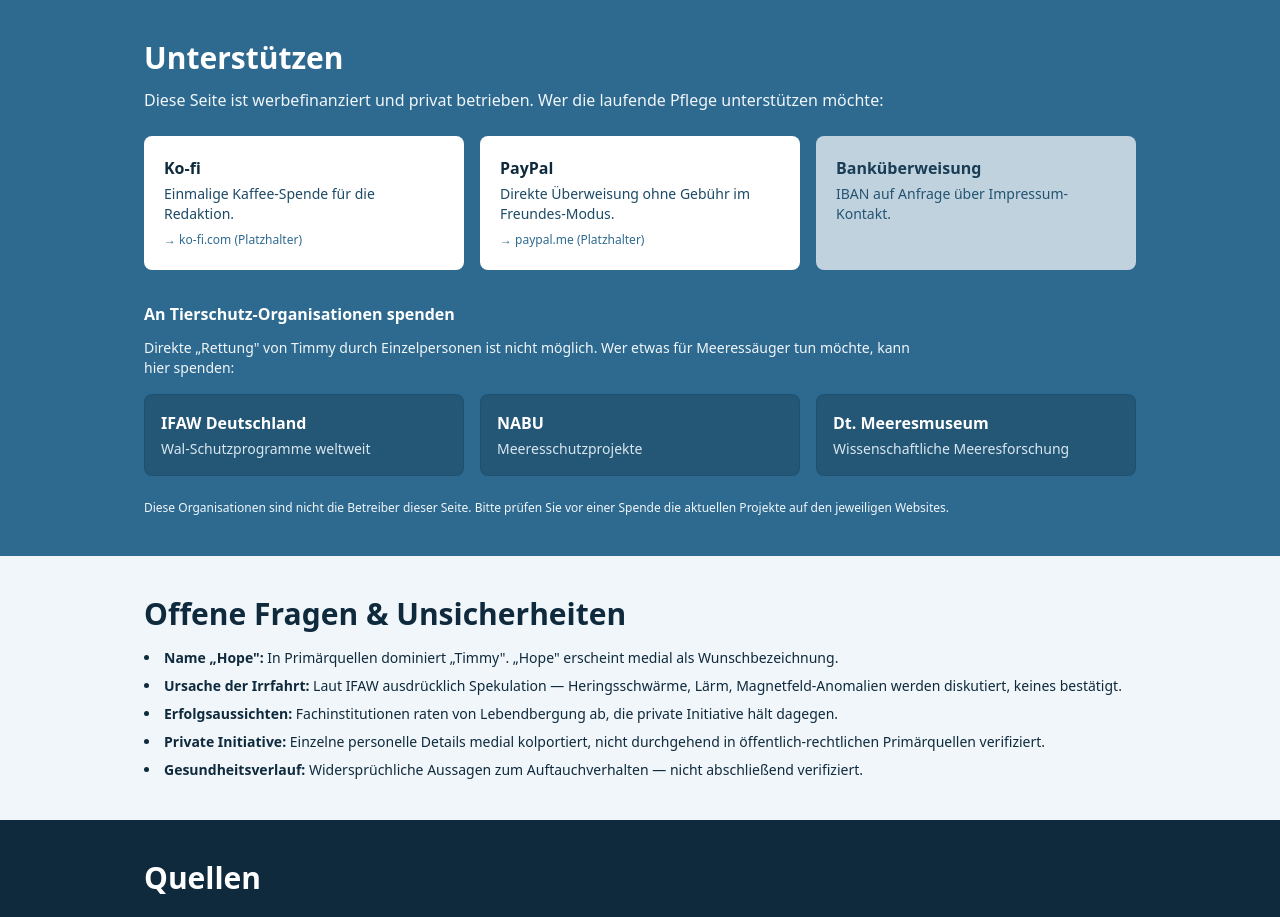
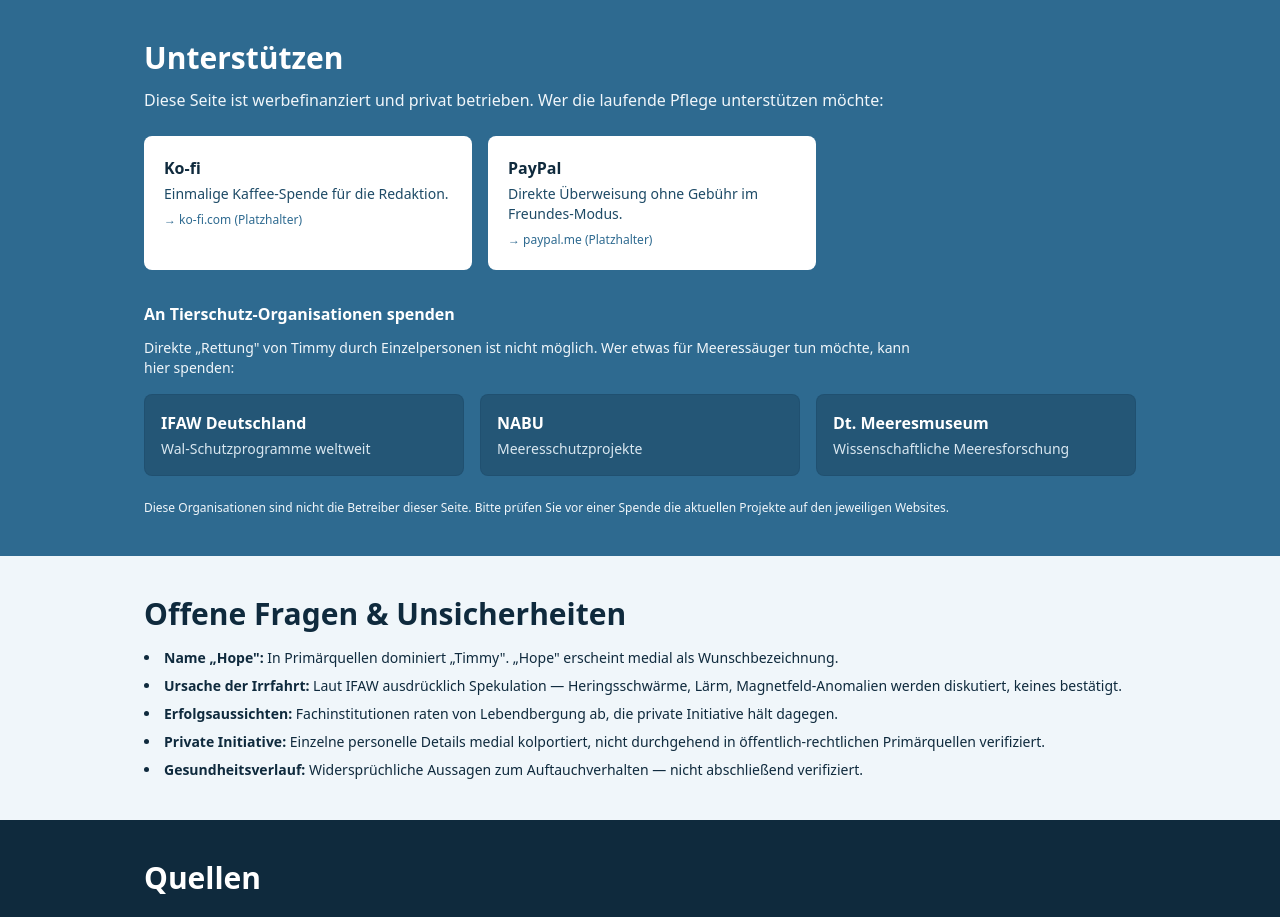
Before and after one commit to Chepe70/timmy-wal, a plain HTML site: page index.html in a window 1280 px wide. Shown: the part 6260-7177 px from the top of the page. Drawn offline with nearby package versions, Linux system fonts and the light colour scheme.

Commit message:
Banküberweisung aus Support-Sektion entfernt

```diff
--- a/index.html
+++ b/index.html
@@ -451,7 +451,7 @@
     <h2 class="text-2xl md:text-3xl font-bold mb-3">Unterstützen</h2>
     <p class="text-sea-50 mb-6 max-w-3xl">Diese Seite ist werbefinanziert und privat betrieben. Wer die laufende Pflege unterstützen möchte:</p>
 
-    <div class="grid grid-cols-1 md:grid-cols-3 gap-4 mb-8">
+    <div class="grid grid-cols-1 md:grid-cols-2 gap-4 mb-8 max-w-2xl">
       <a href="https://ko-fi.com/KOFI_USERNAME_PLACEHOLDER" class="block bg-white text-sea-900 rounded-lg p-5 hover:shadow-lg transition" rel="noopener">
         <h3 class="font-semibold mb-1">Ko-fi</h3>
         <p class="text-sm text-sea-700">Einmalige Kaffee-Spende für die Redaktion.</p>
@@ -462,10 +462,6 @@
         <p class="text-sm text-sea-700">Direkte Überweisung ohne Gebühr im Freundes-Modus.</p>
         <span class="text-xs text-sea-500 mt-2 inline-block">→ paypal.me (Platzhalter)</span>
       </a>
-      <div class="bg-white text-sea-900 rounded-lg p-5 opacity-70">
-        <h3 class="font-semibold mb-1">Banküberweisung</h3>
-        <p class="text-sm text-sea-700">IBAN auf Anfrage über Impressum-Kontakt.</p>
-      </div>
     </div>
 
     <h3 class="font-semibold text-white mb-3">An Tierschutz-Organisationen spenden</h3>
```
